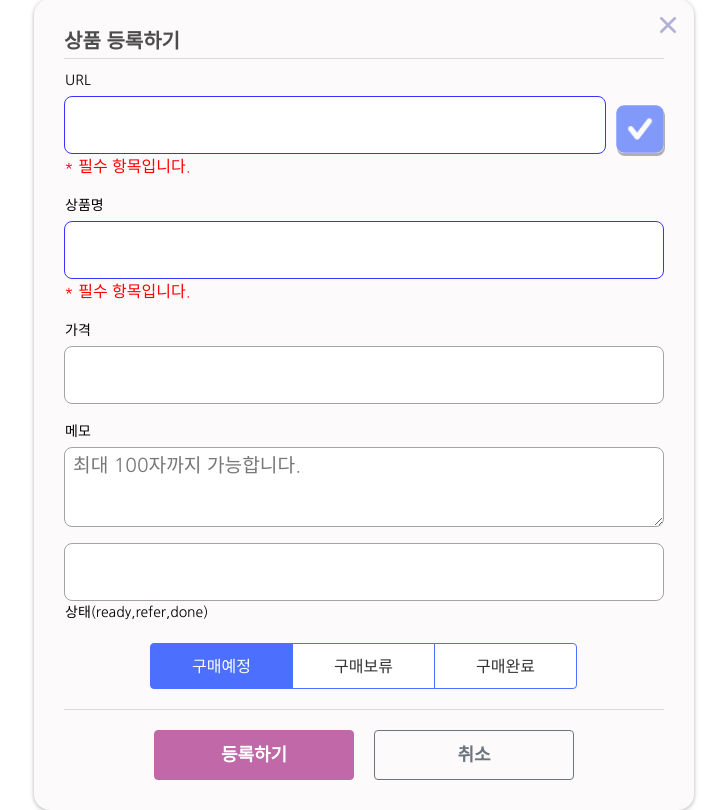
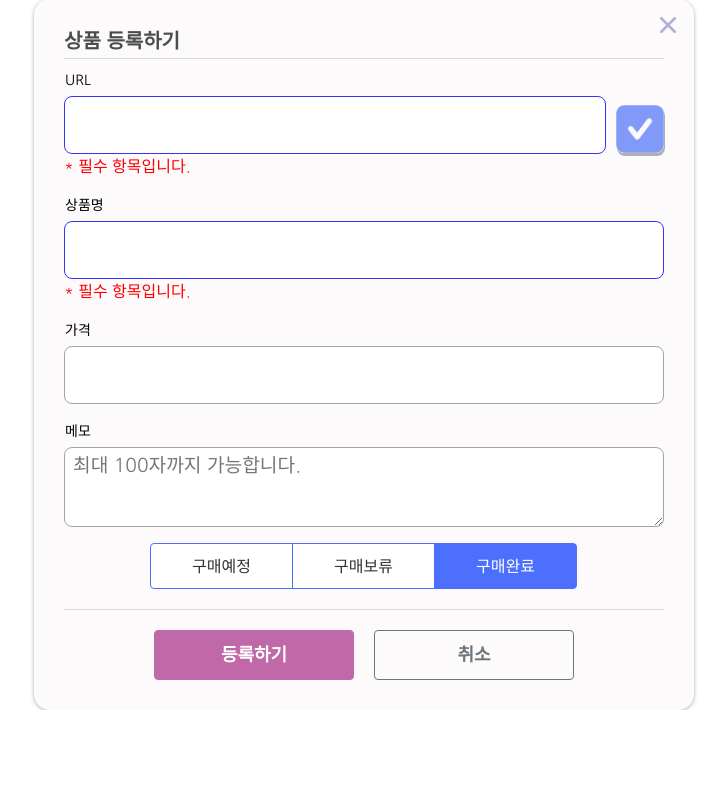
Before and after one commit to makingChallenge-15-Advanced-1/shopping-wish-list, a Flask app: page / in a window 1280 px wide, after a click on "찜 상품 추가". Shown: the part 241-1051 px from the top of the page, without its empty margins (276-1003 px from the left). After the commit the page ends 951 px from the top, so only its background shows below. Run offline with Flask 2, Linux system fonts and the light colour scheme; data that the repository does not hold is empty.

Commit message:
radio버튼 구현함.

```diff
--- a/static/main.js
+++ b/static/main.js
@@ -18,11 +18,11 @@ function list_to_card(wishlist) {        //받은 list를 카드로 만들어
 
         let statusClass = ""
         //구매 상태 아이콘 지정
-        if (status === 'ready') {
+        if (status === 'toBuy') { // 구매예정
             statusClass = "status-toBuy";
-        } else if (status === 'refer') {
+        } else if (status === 'hold') { // 구매보류
             statusClass = "status-hold";
-        } else if (status === 'done') {
+        } else if (status === 'order') { // 구매완료
             statusClass = "status-order";
         }
 
@@ -102,14 +102,16 @@ function wishlist_get_done() {          //구매완료 아이템만 보여줌
 }
 
 
-//DB에 새로운 정보를 추가하는 함수
+//DB에 새로운 정보를 추가하는 함수(등록하기)
 function wishlist_post() {
     let url = $('#url_input').val()    //변수 : url, name, price, memo, status
-    let name = $('#input_name').val()
+    let name = $('#name_input').val()
     let price = $('#price_input').val()
     let memo = $('#memo_input').val()
-    let status = $('#status_input').val()
-    let test = $('#status_btn').val()
+    // let status = $('#status_input').val()
+    // let test = $('#status_btn').val()
+    let status = $("input[type=radio][name=status]:checked").val(); // 상태 변경 (수정)
+
     if (url_verifier == 'false') {
         alert('url이 맞는지 검사해 주세요!!');
         return
--- a/templates/index.html
+++ b/templates/index.html
@@ -54,20 +54,20 @@
                 <textarea class="form-control" id="memo_input" maxlength="100" placeholder="최대 100자까지 가능합니다."></textarea>
                 <p></p>
             </div>
-            <div class="form-floating">
+            <!-- <div class="form-floating">
                 <input type="text" class="form-control" id="status_input" placeholder="status">
                 <label for="status_input">상태(ready,refer,done)</label>
-            </div>
+            </div> -->
 
             <div class="btn-group" role="group" aria-label="Basic radio toggle button group">
-                <input type="radio" class="btn-check" name="btnradio" id="status_btn1" autocomplete="off" checked>
-                <label class="btn btn-outline-primary" for="status_btn1">구매예정</label>
+                <input type="radio" class="btn-check" name="status" id="toBuy" value="toBuy" autocomplete="off" checked>
+                <label class="btn btn-outline-primary" for="toBuy">구매예정</label>
 
-                <input type="radio" class="btn-check" name="btnradio" id="status_btn2" autocomplete="off">
-                <label class="btn btn-outline-primary" for="status_btn2">구매보류</label>
+                <input type="radio" class="btn-check" name="status" id="hold" value="hold" autocomplete="off" checked>
+                <label class="btn btn-outline-primary" for="hold">구매보류</label>
 
-                <input type="radio" class="btn-check" name="btnradio" id="status_btn3" autocomplete="off">
-                <label class="btn btn-outline-primary" for="status_btn3">구매완료</label>
+                <input type="radio" class="btn-check" name="status" id="order" value="order" autocomplete="off" checked>
+                <label class="btn btn-outline-primary" for="order">구매완료</label>
             </div>
 
             <div class="mybtns">
```
